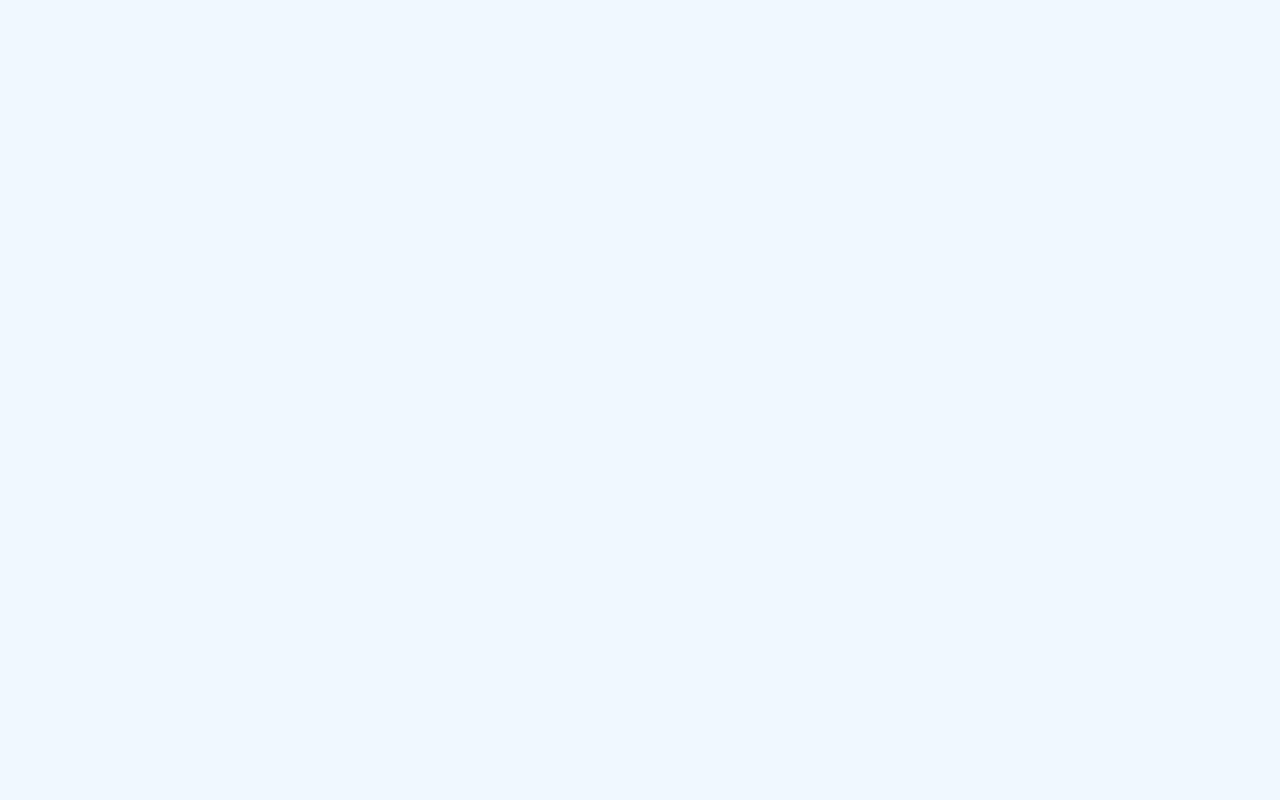
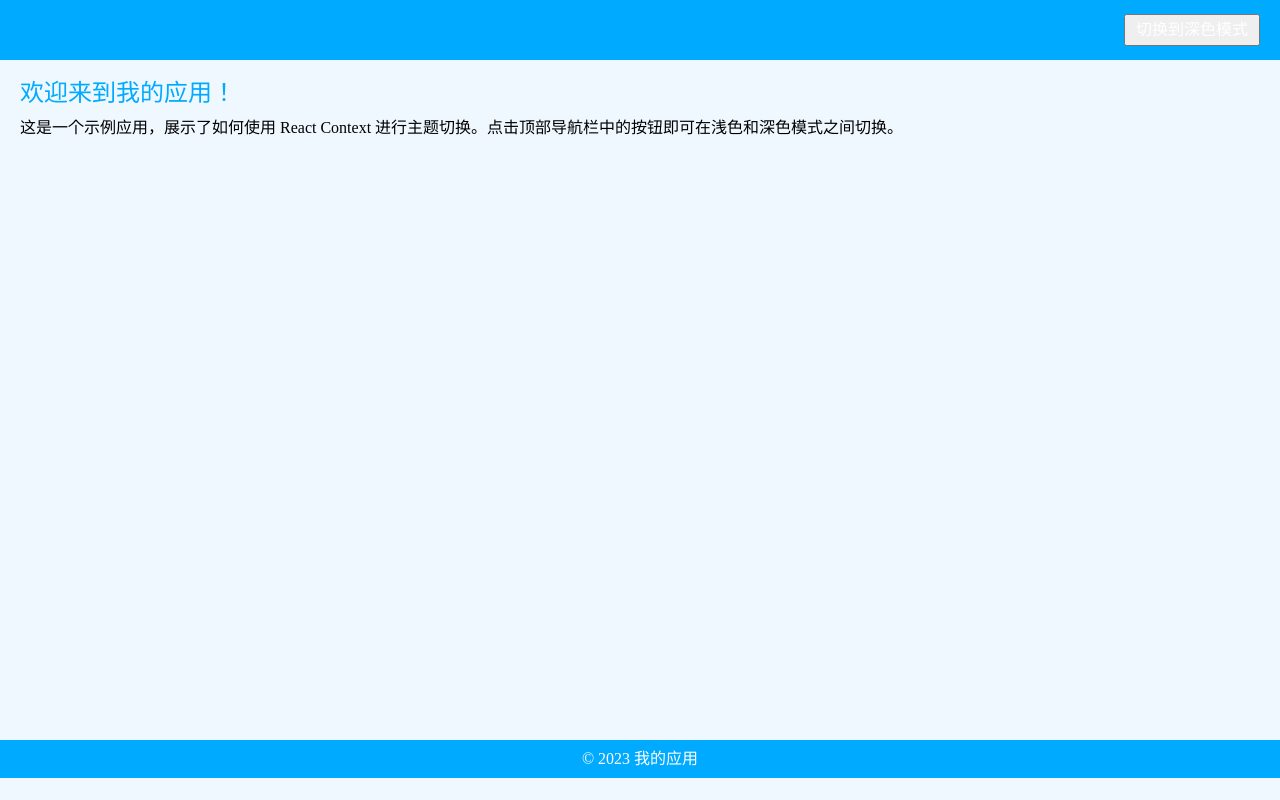
Before and after one commit to maoyln/myReactProjectTemplate, a React (Create React App) app: page /contextDemo in a window 1280 px wide. Before the commit this address had no page. Built offline with nearby package versions, Linux system fonts and the light colour scheme; the HTML template or start-up script is replaced by a standard one.

Commit message:
useContext的实际应用完成

```diff
--- /dev/null
+++ b/src/pages/ContextDemo/ContextMain.tsx
@@ -0,0 +1,19 @@
+import React from 'react';
+import { ThemeProvider } from './ThemeProvider';
+import Navbar from './Navbar';
+import Content from './Content';
+import Footer from './Footer';
+
+const ContextMain: React.FC = () => {
+  return (
+    <ThemeProvider>
+      <div>
+        <Navbar />
+        <Content />
+        <Footer />
+      </div>
+    </ThemeProvider>
+  );
+};
+
+export default ContextMain;
--- a/src/pages/ContextDemo/ThemeProvider.tsx
+++ b/src/pages/ContextDemo/ThemeProvider.tsx
@@ -19,7 +19,7 @@ export const ThemeProvider: React.FC<Props> = (props: Props) => {
   const { children } = props;
   const [theme, setTheme] = useState<Theme>('light');
   const toggleTheme = () => {
-    setTheme(theme === 'light' ? 'light' : 'dark');
+    setTheme(theme === 'light' ? 'dark' : 'light');
   }
   return <ThemeContext.Provider value={{ theme, toggleTheme }}>
     {children}
--- a/src/routes.tsx
+++ b/src/routes.tsx
@@ -12,7 +12,7 @@ import CreatePortalDom from './pages/reactPortalDom';
 import UseMemoDemo from './pages/UseMemoDemo';
 import UseCallbackDemo from './pages/UseCallbackDemo';
 import UseMemoAndCallback from './pages/UseMemoAndCallback';
-
+import ContextMain from './pages/ContextDemo/ContextMain'
 
 // 懒加载
 const Dashboard = React.lazy(() => import('./pages/Dashboard'));
@@ -36,6 +36,7 @@ const AppRoutes = () => (
       <Route path="/useMemoDemo" element={<UseMemoDemo />} />
       <Route path="/useCallbackDemo" element={<UseCallbackDemo />} />
       <Route path="/useMemoAndCallback" element={<UseMemoAndCallback />} />
+      <Route path='/contextDemo' element={<ContextMain />}></Route>
     </Routes>
   </Router>
 );
```
